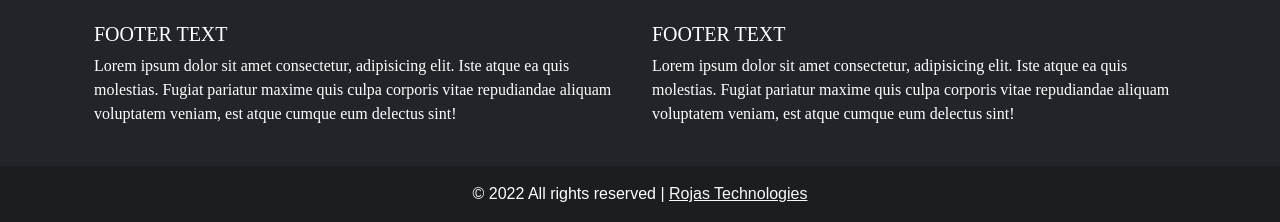
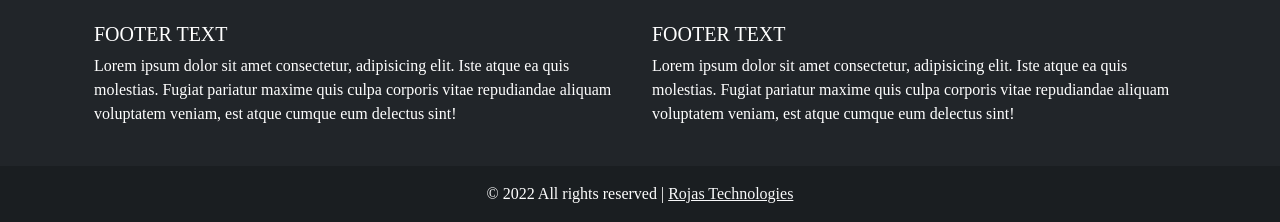
Before and after one commit to Sofiacrf/LawFirm, a plain HTML site: page servicios/servicios.html in a window 1280 px wide. Shown: the part 696-918 px from the top of the page. Drawn offline with nearby package versions, Linux system fonts and the light colour scheme.

Commit message:
modified footer font family

```diff
--- a/servicios/servicios.html
+++ b/servicios/servicios.html
@@ -58,7 +58,7 @@
             </div>
             <!--Footer Section-->
             <div class="text-center p-3"
-                style="background-color: rgba(0, 0, 0, 0.2); font-family: Arial, Helvetica, sans-serif;">
+                style="background-color: rgba(0, 0, 0, 0.2); font-family: 'Times New Roman', Times, serif;">
                 © 2022 All rights reserved |
                 <a class="text-light" href="https://rojastechnologies.com/">Rojas Technologies</a>
             </div>
```
Also changed, not shown: equipo/equipo.html (+1 -1 lines).
